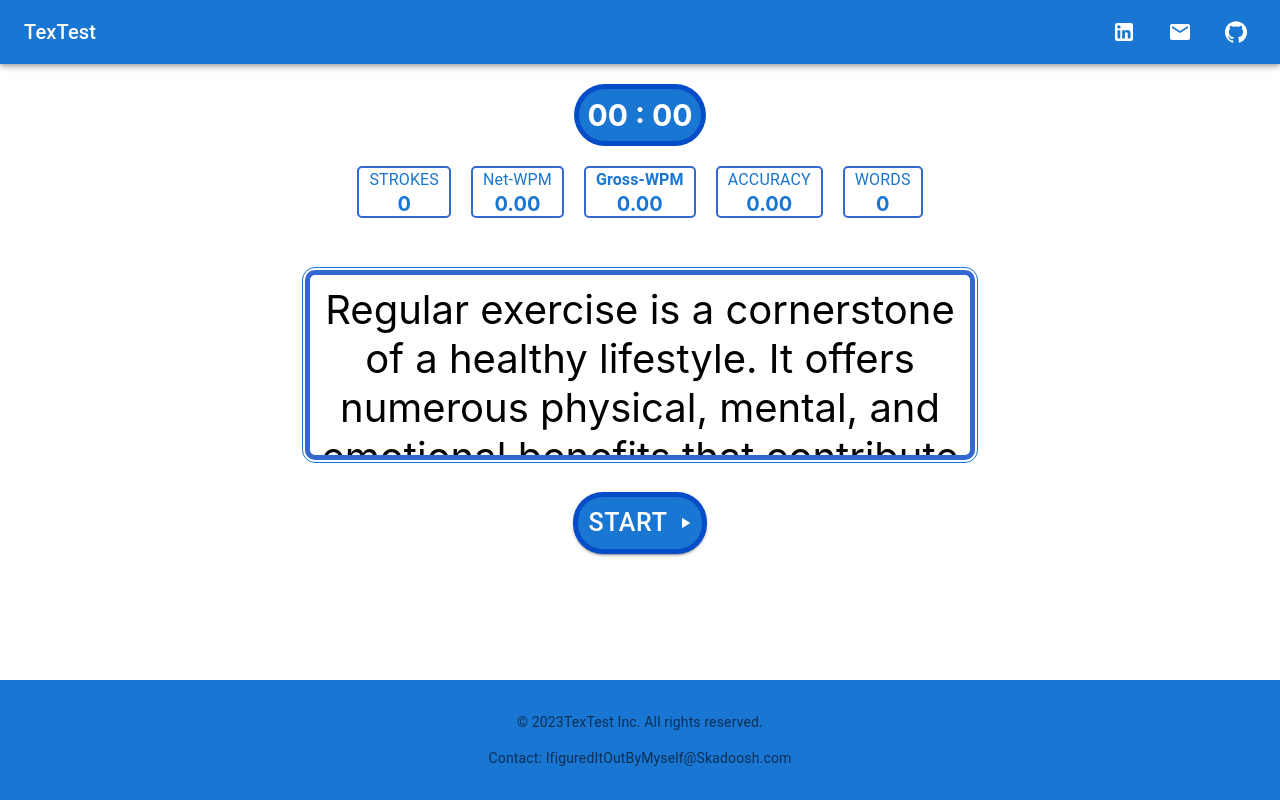
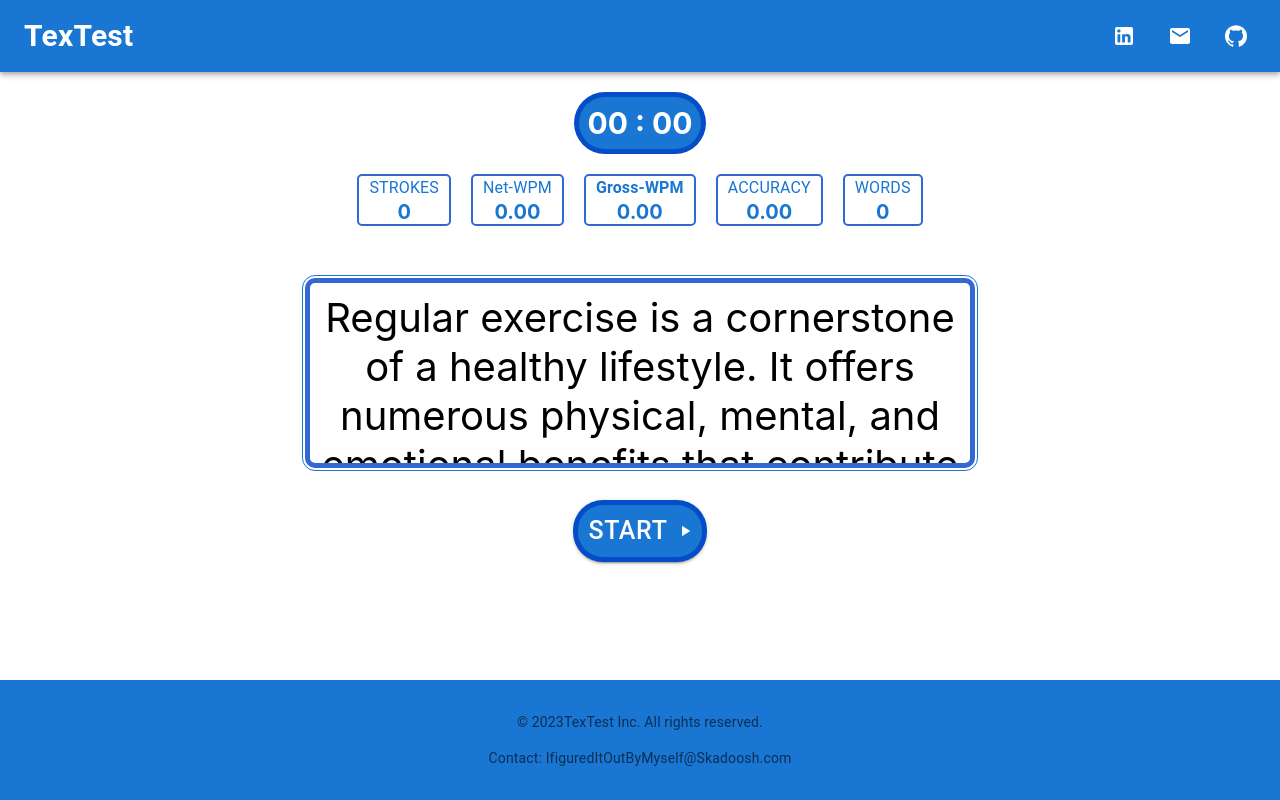
Before and after one commit to yaminiranga/typetest, a React (Create React App) app: page / in a window 1280 px wide. Built offline with nearby package versions, Linux system fonts and the light colour scheme.

Commit message:
timer bug corrected

```diff
--- a/src/App.js
+++ b/src/App.js
@@ -1,12 +1,10 @@
-import logo from './logo.svg';
 import './App.css';
 import { NavBar } from './components/NavBar';
 import { TypingArea } from './components/TypingArea';
-import OverlappingSpans from './components/Typetest';
 import { StartButton } from './components/StartButton';
 import { Timer } from './components/Timer';
 import { useState } from 'react';
-import { Stack, Typography } from '@mui/material'
+import { Stack } from '@mui/material'
 import { Footer } from './components/Footer';
 import { TypingSpeed } from './components/TypingSpeed';
 
@@ -18,13 +16,14 @@ function App() {
   const [keyStrokes, setKeyStrokes] = useState(0)
   const [timeMinute, setTimeMinute] = useState(0)
   const [correctStrokes, setCorrectStrokes] = useState(0)
+  const [isType, setIsType] = useState(false)
 
 
   const toggleStartBtn = () => {
     setStartbtn(prev => !prev)
   }
 
-  const [isType, setIsType] = useState(false)
+
   return (
     <div className="App" style={{ marginBottom: '200px' }} >
       <NavBar></NavBar>
@@ -34,8 +33,8 @@ function App() {
         strokes={keyStrokes}
         timeMinute={timeMinute}
         correctStrokes={correctStrokes}
+      ></TypingSpeed>
 
-      ></TypingSpeed>
       <Stack
         spacing={10}
         justifyContent={'center'}
--- a/src/components/NavBar.js
+++ b/src/components/NavBar.js
@@ -38,6 +38,8 @@ export const NavBar = () => {
                     <Typography
                         variant='h6'
                         component={'div'}
+                        fontSize={'30px'}
+                        fontWeight={'bold'}
                     >
                         TexTest
                     </Typography>
--- a/src/components/Timer.js
+++ b/src/components/Timer.js
@@ -1,6 +1,5 @@
 import React, { useEffect, useState } from 'react'
-import { Typography, Box, colors } from '@mui/material'
-import { red } from '@mui/material/colors'
+import { Box } from '@mui/material'
 
 export const Timer = (props) => {
     const startTimer = props.isStart
@@ -8,10 +7,11 @@ export const Timer = (props) => {
     const [seconds, setSeconds] = useState(0)
     const [minutes, setMinutes] = useState(0)
     const [totalSecs, setTotalSecs] = useState(0)
+
     let interval = 0
+
     useEffect(() => {
         if (startTimer) {
-
             interval = setInterval(() => {
                 setTotalSecs(prev => prev + 1)
                 props.setTimeMinute((totalSecs + 1) / 60)
@@ -24,17 +24,10 @@ export const Timer = (props) => {
                         return prev + 1;
                     }
                 })
-                // if (seconds === 59) {
-                //     setMinutes(prev => prev + 1)
-                //     setSeconds(0)
-                // }
             }, 1000)
-
-
         }
-
         return () => clearInterval(interval)
-    })
+    }, [startTimer])
 
     // const resetButton = () => {
     //     setMinutes(0)
```
Also changed, not shown: src/components/Typetest.js (added).
